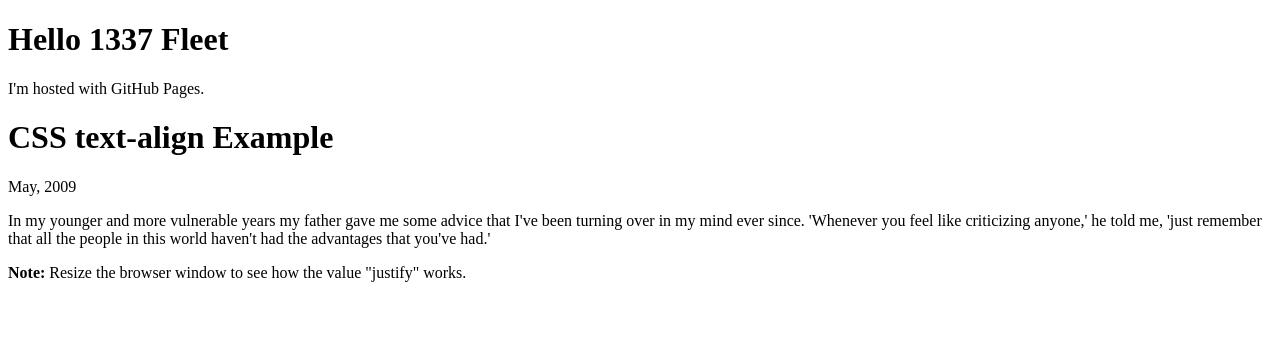
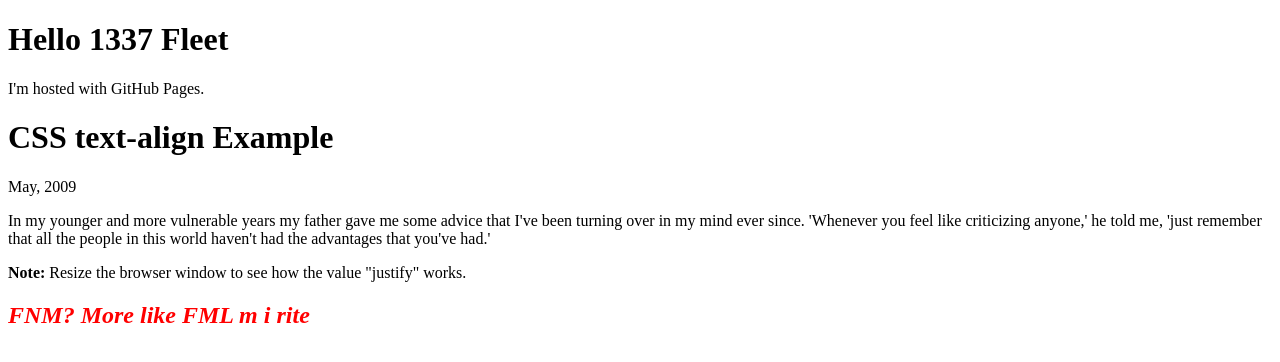
Before and after one commit to fnmfleet/fnmfleet.github.io, a plain HTML site: page index.html in a window 1280 px wide. Drawn offline with Linux system fonts and the light colour scheme.

Commit message:
Test of commit to master
Added h2 text

```diff
--- a/index.html
+++ b/index.html
@@ -10,5 +10,7 @@
 'just remember that all the people in this world haven't had the advantages that you've had.'</p>
 <p><b>Note:</b> Resize the browser window to see how the value "justify" works.</p>
 
+<h2><i><font color = red>FNM? More like FML m i rite</font></i></h2>
+
 </body>
 </html>
```
